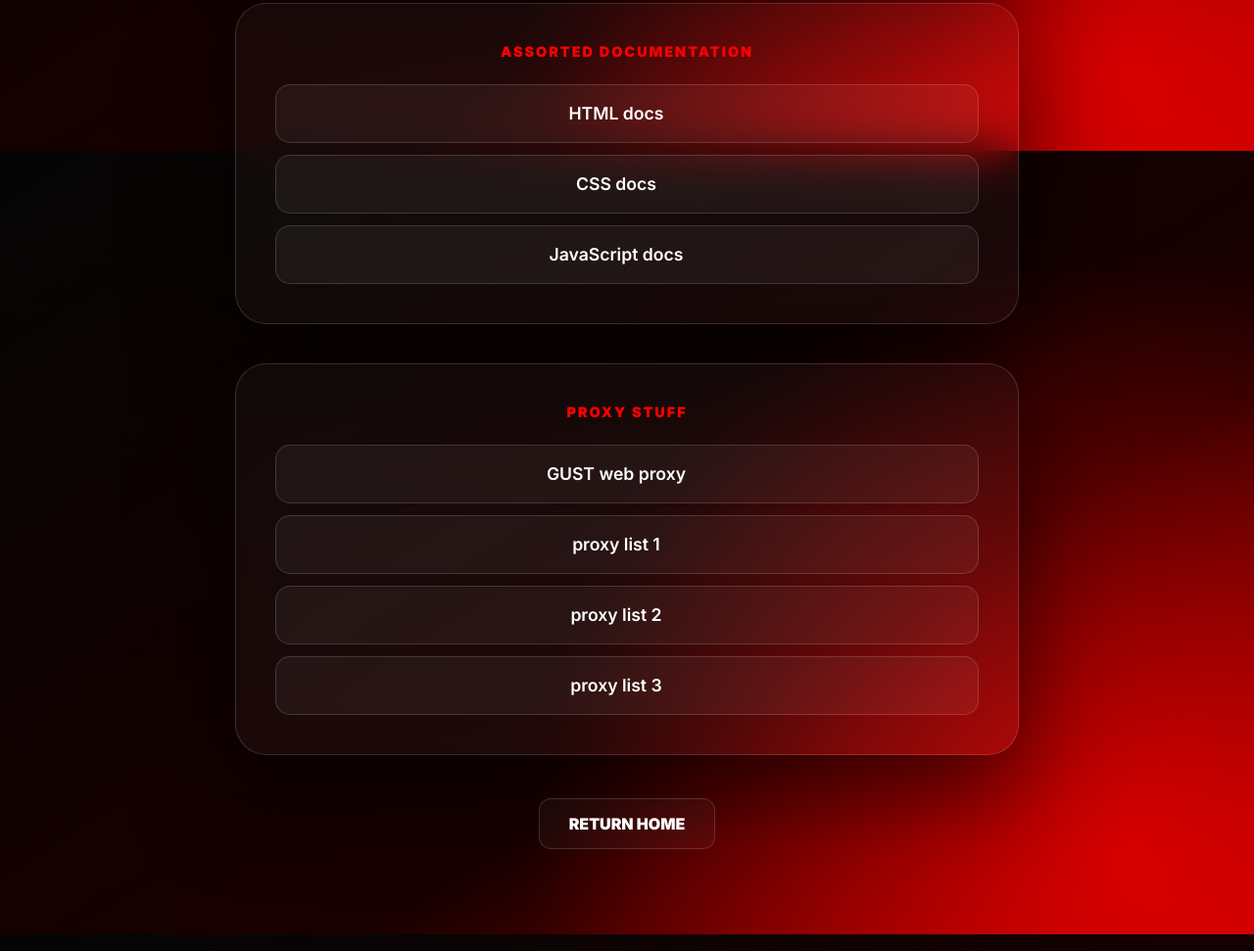
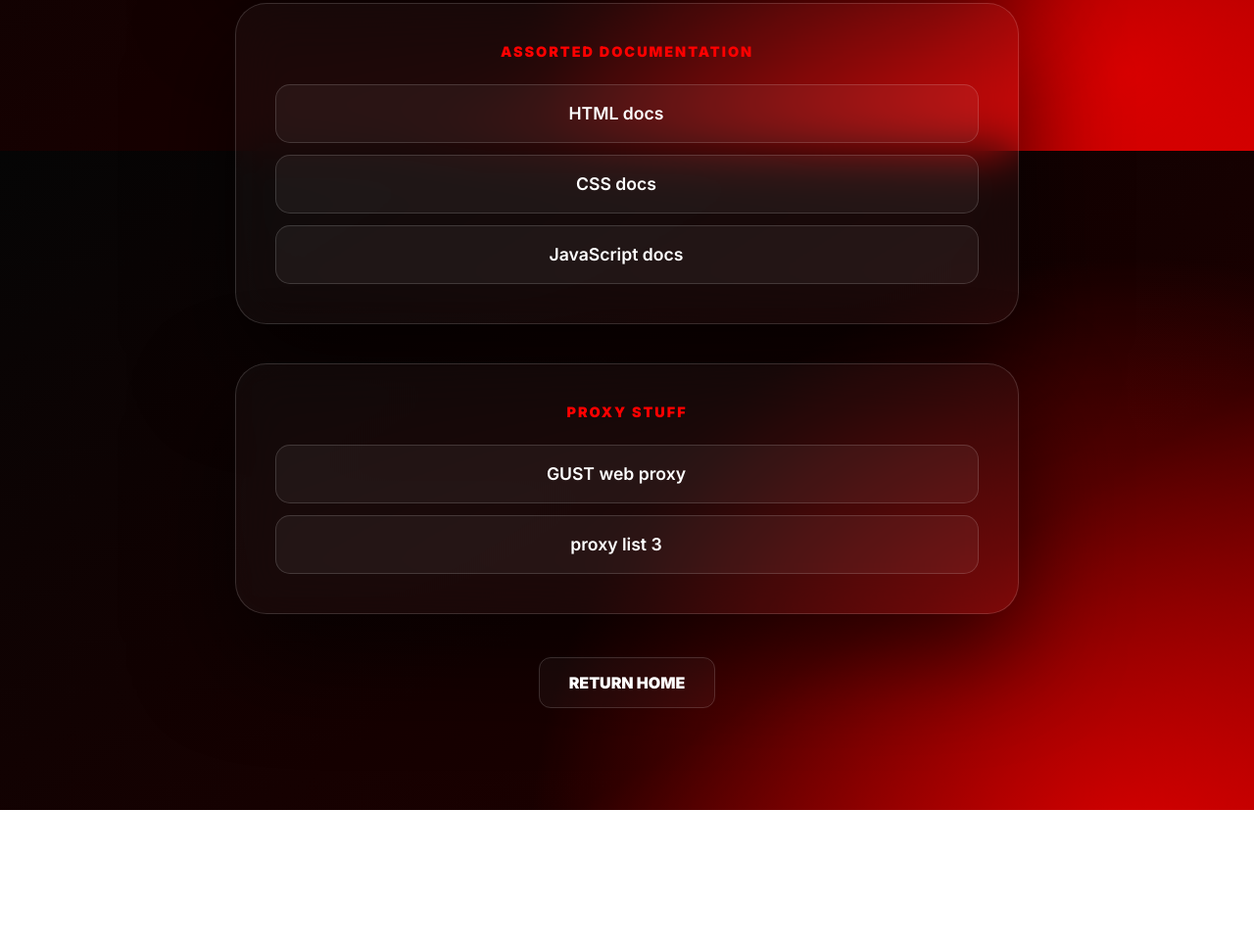
Before and after one commit to raven580/fred, a website: page public/funny_zone.html in a window 1280 px wide. Shown: the part 1446-2417 px from the top of the page at 98% size. After the commit the page ends 2273 px from the top, so only its background shows below. Drawn offline with Linux system fonts and the light colour scheme.

Commit message:
more file path errors :<

```diff
--- a/public/funny_zone.html
+++ b/public/funny_zone.html
@@ -50,8 +50,6 @@
             <span class="category-title">proxy stuff</span>
             <ul class="link-list">
                 <li><a href="gust/gust_embed.html">GUST web proxy</a></li>
-                <li><a href="proxy_lists/list1.txt">proxy list 1</a></li>
-                <li><a href="proxy_lists/list2.txt">proxy list 2</a></li>
                 <li><a href="proxy_lists/list3.txt">proxy list 3</a></li>
             </ul>
         </div>
```
Also changed, not shown: public/gust/gust_embed.html (+1 -1 lines).
